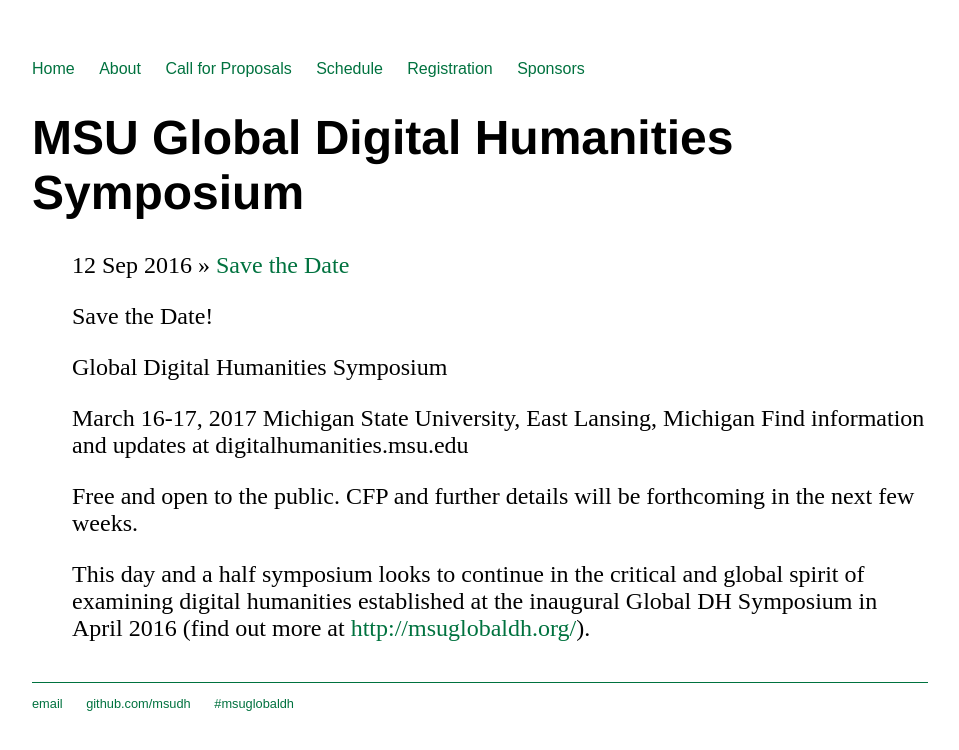
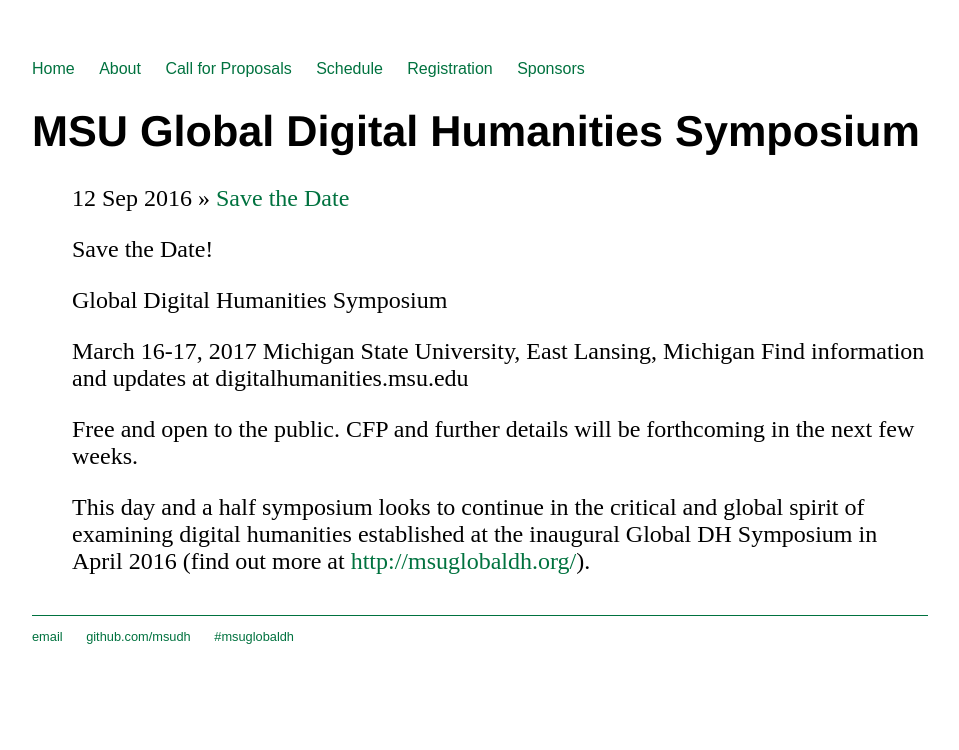
Before and after one commit to msudh/globaldh2017.github.io, a Jekyll site: the page built from index.html, in a window 1280 px wide. Shown: the top 750 px of the page, without its empty margins (160-1119 px from the left). Built offline with Jekyll 4.4.1, drawn with Linux system fonts in a browser that asks for light colours.

Commit message:
Update main.css

```diff
--- a/css/main.css
+++ b/css/main.css
@@ -19,14 +19,14 @@
     text-decoration: underline;
 }
 h1, h2, h3, h4 { font-family: 'Helvetica', 'Arial', 'Sans-Serif'; }
-h1 { font-size: 3em;  }
-h2 { font-size: 2.7em; }
+h1 { font-size: 2.7em;  }
+h2 { font-size: 2.5em; }
 h3 { font-size: 2.3em; }
 h4 { font-size: 1.9em; }
 }
 p {
-    font-size: 1.5em;
-    line-height: 1.4em;
+    font-size: 1.9em;
+    line-height: 1.8em;
     color: #000000;
 }
 footer {
```
